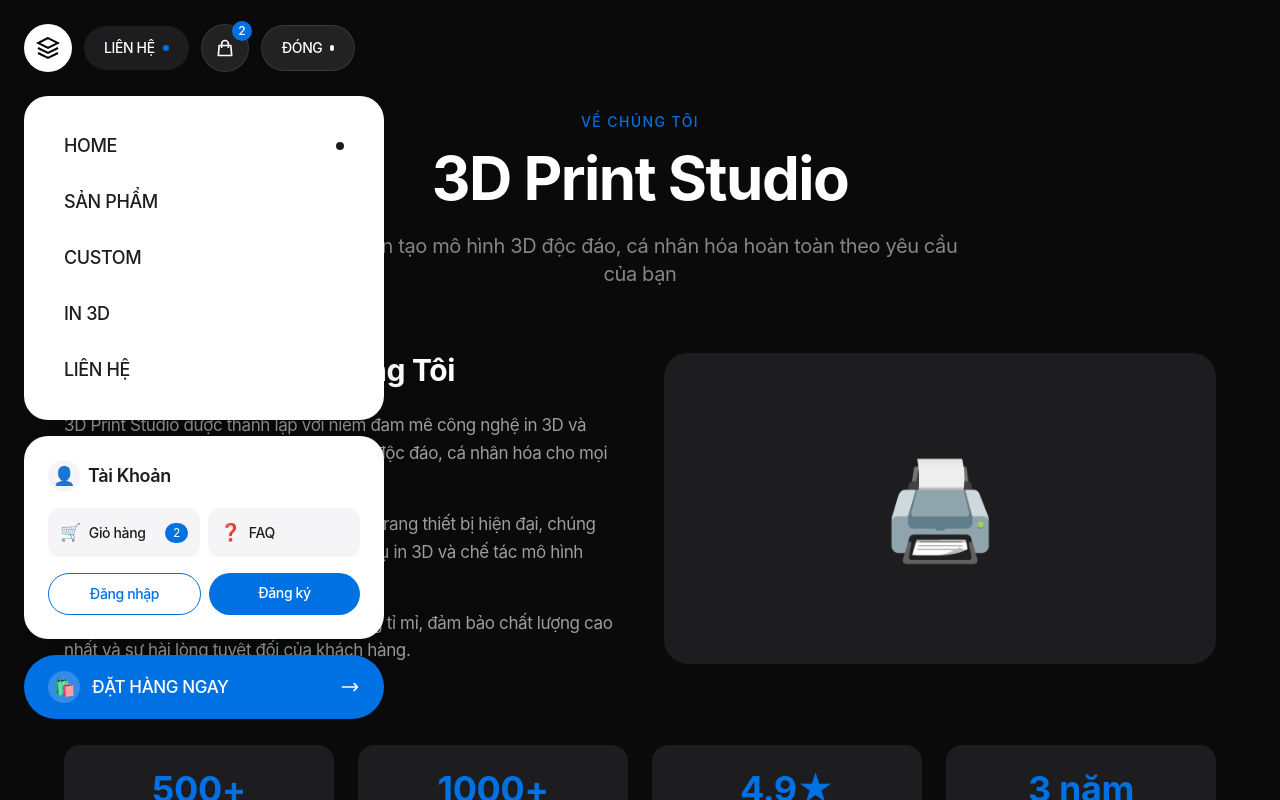
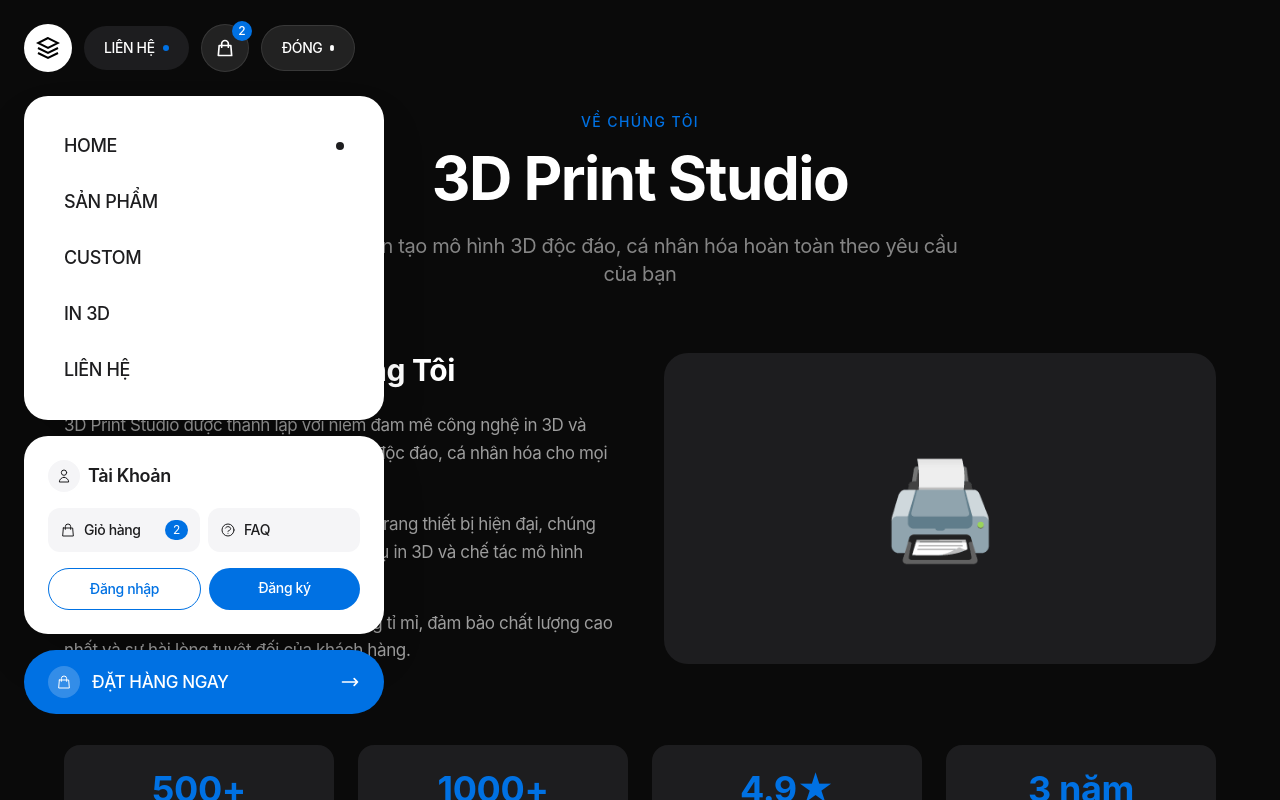
Before and after one commit to nguyenus513/3D_WEB, a Next.js app: page /about in a window 1280 px wide. Both pictures are taken after a click on the button "MENU". Shown: the top 800 px of the page. Built offline with nearby package versions, Linux system fonts and the light colour scheme; a web font is replaced by a local one.

Commit message:
Icons: Replace all emojis with monochrome SVG icons

```diff
--- a/src/components/layout/NavLusion.tsx
+++ b/src/components/layout/NavLusion.tsx
@@ -129,7 +129,9 @@ export function NavLusion() {
                             >
                                 <h3 className="text-[#1D1D1F] font-semibold text-lg mb-4 flex items-center gap-2">
                                     <span className="w-8 h-8 rounded-full bg-[#F5F5F7] flex items-center justify-center">
-                                        👤
+                                        <svg className="w-4 h-4 text-[#1D1D1F]" fill="none" stroke="currentColor" viewBox="0 0 24 24">
+                                            <path strokeLinecap="round" strokeLinejoin="round" strokeWidth={1.5} d="M16 7a4 4 0 11-8 0 4 4 0 018 0zM12 14a7 7 0 00-7 7h14a7 7 0 00-7-7z" />
+                                        </svg>
                                     </span>
                                     Tài Khoản
                                 </h3>
@@ -141,7 +143,9 @@ export function NavLusion() {
                                         onClick={() => setIsOpen(false)}
                                         className="flex items-center gap-2 p-3 bg-[#F5F5F7] rounded-xl hover:bg-[#E8E8ED] transition-colors"
                                     >
-                                        <span>🛒</span>
+                                        <svg className="w-4 h-4 text-[#1D1D1F]" fill="none" stroke="currentColor" viewBox="0 0 24 24">
+                                            <path strokeLinecap="round" strokeLinejoin="round" strokeWidth={1.5} d="M16 11V7a4 4 0 00-8 0v4M5 9h14l1 12H4L5 9z" />
+                                        </svg>
                                         <span className="text-[#1D1D1F] text-sm font-medium">Giỏ hàng</span>
                                         {cartCount > 0 && (
                                             <span className="ml-auto text-xs bg-[#0071E3] text-white px-2 py-0.5 rounded-full">
@@ -154,7 +158,9 @@ export function NavLusion() {
                                         onClick={() => setIsOpen(false)}
                                         className="flex items-center gap-2 p-3 bg-[#F5F5F7] rounded-xl hover:bg-[#E8E8ED] transition-colors"
                                     >
-                                        <span>❓</span>
+                                        <svg className="w-4 h-4 text-[#1D1D1F]" fill="none" stroke="currentColor" viewBox="0 0 24 24">
+                                            <path strokeLinecap="round" strokeLinejoin="round" strokeWidth={1.5} d="M8.228 9c.549-1.165 2.03-2 3.772-2 2.21 0 4 1.343 4 3 0 1.4-1.278 2.575-3.006 2.907-.542.104-.994.54-.994 1.093m0 3h.01M21 12a9 9 0 11-18 0 9 9 0 0118 0z" />
+                                        </svg>
                                         <span className="text-[#1D1D1F] text-sm font-medium">FAQ</span>
                                     </Link>
                                 </div>
@@ -191,7 +197,9 @@ export function NavLusion() {
                                 >
                                     <div className="flex items-center gap-3">
                                         <div className="w-8 h-8 rounded-full bg-white/20 flex items-center justify-center">
-                                            <span className="text-lg">🛍️</span>
+                                            <svg className="w-4 h-4 text-white" fill="none" stroke="currentColor" viewBox="0 0 24 24">
+                                                <path strokeLinecap="round" strokeLinejoin="round" strokeWidth={1.5} d="M16 11V7a4 4 0 00-8 0v4M5 9h14l1 12H4L5 9z" />
+                                            </svg>
                                         </div>
                                         <span className="text-white font-medium">ĐẶT HÀNG NGAY</span>
                                     </div>
--- a/src/components/user/BentoGrid.tsx
+++ b/src/components/user/BentoGrid.tsx
@@ -9,27 +9,39 @@ const services = [
         id: 'products',
         title: 'Sản Phẩm Có Sẵn',
         description: 'Khám phá bộ sưu tập mô hình 3D độc đáo, chất lượng cao.',
-        icon: '🎭',
+        icon: (
+            <svg className="w-16 h-16 md:w-20 md:h-20 text-white/80" fill="none" stroke="currentColor" viewBox="0 0 24 24">
+                <path strokeLinecap="round" strokeLinejoin="round" strokeWidth={1} d="M20 7l-8-4-8 4m16 0l-8 4m8-4v10l-8 4m0-10L4 7m8 4v10M4 7v10l8 4" />
+            </svg>
+        ),
         href: '/products',
-        gradient: 'from-[#FF6B6B]/20 to-[#FF8E53]/10',
+        gradient: 'from-white/5 to-white/0',
         size: 'normal',
     },
     {
         id: 'custom',
         title: 'Tùy Biến Theo Yêu Cầu',
         description: 'Tạo mô hình từ ảnh của bạn. Single, Couple, Group.',
-        icon: '✨',
+        icon: (
+            <svg className="w-16 h-16 md:w-20 md:h-20 text-white/80" fill="none" stroke="currentColor" viewBox="0 0 24 24">
+                <path strokeLinecap="round" strokeLinejoin="round" strokeWidth={1} d="M15.232 5.232l3.536 3.536m-2.036-5.036a2.5 2.5 0 113.536 3.536L6.5 21.036H3v-3.572L16.732 3.732z" />
+            </svg>
+        ),
         href: '/custom',
-        gradient: 'from-[#4ECDC4]/20 to-[#44A08D]/10',
+        gradient: 'from-white/5 to-white/0',
         size: 'normal',
     },
     {
         id: 'printing',
         title: 'Dịch Vụ In 3D',
         description: 'Upload file STL • Báo giá tự động • FDM & Resin',
-        icon: '🖨️',
+        icon: (
+            <svg className="w-16 h-16 md:w-20 md:h-20 text-white/80" fill="none" stroke="currentColor" viewBox="0 0 24 24">
+                <path strokeLinecap="round" strokeLinejoin="round" strokeWidth={1} d="M17 17h2a2 2 0 002-2v-4a2 2 0 00-2-2H5a2 2 0 00-2 2v4a2 2 0 002 2h2m2 4h6a2 2 0 002-2v-4a2 2 0 00-2-2H9a2 2 0 00-2 2v4a2 2 0 002 2zm8-12V5a2 2 0 00-2-2H9a2 2 0 00-2 2v4h10z" />
+            </svg>
+        ),
         href: '/printing',
-        gradient: 'from-[#A855F7]/20 to-[#6366F1]/10',
+        gradient: 'from-white/5 to-white/0',
         size: 'wide',
     },
 ];
@@ -72,7 +84,7 @@ export function BentoGrid() {
                                     {/* Icon with parallax */}
                                     <Parallax speed={-0.2}>
                                         <div className={`
-                      text-7xl md:text-8xl mb-6
+                      mb-6
                       transform group-hover:scale-110 transition-transform duration-500
                       ${service.size === 'wide' ? 'absolute right-8 top-1/2 -translate-y-1/2' : ''}
                     `}>
```
